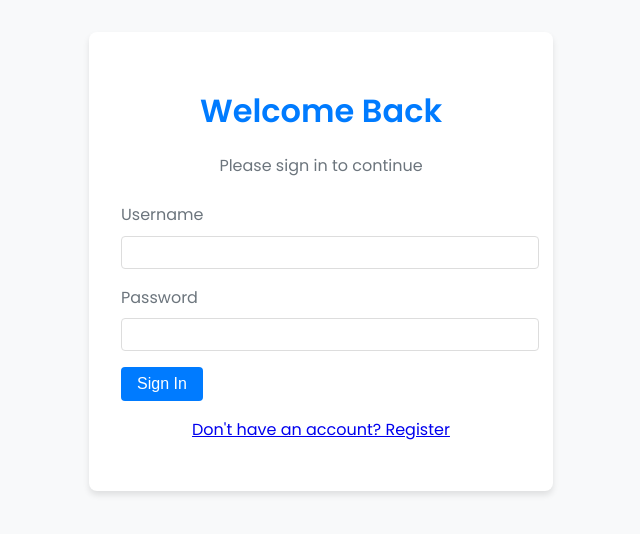
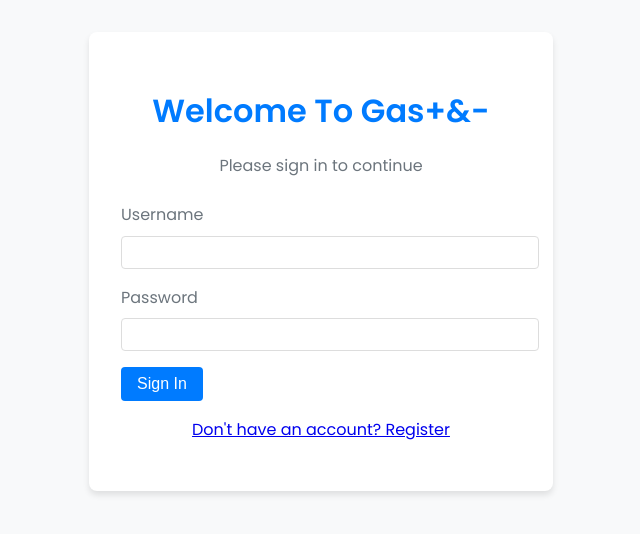
Before and after one commit to Sean1510/Gas-Tracker-Web-APP, a website: page index.html in a window 1280 px wide. Shown: the whole page, without its empty margins (319-959 px from the left). Drawn offline with Linux system fonts and the light colour scheme.

Commit message:
Update index.html

```diff
--- a/index.html
+++ b/index.html
@@ -10,7 +10,7 @@
 <body>
     <div class="container">
         <div class="auth-card">
-            <h1 class="auth-title" id="auth-title">Welcome Back</h1>
+            <h1 class="auth-title" id="auth-title">Welcome To Gas+&-</h1>
             <p class="auth-subtitle">Please sign in to continue</p>
             <form id="auth-form" class="auth-form">
                 <div class="form-group">
```
